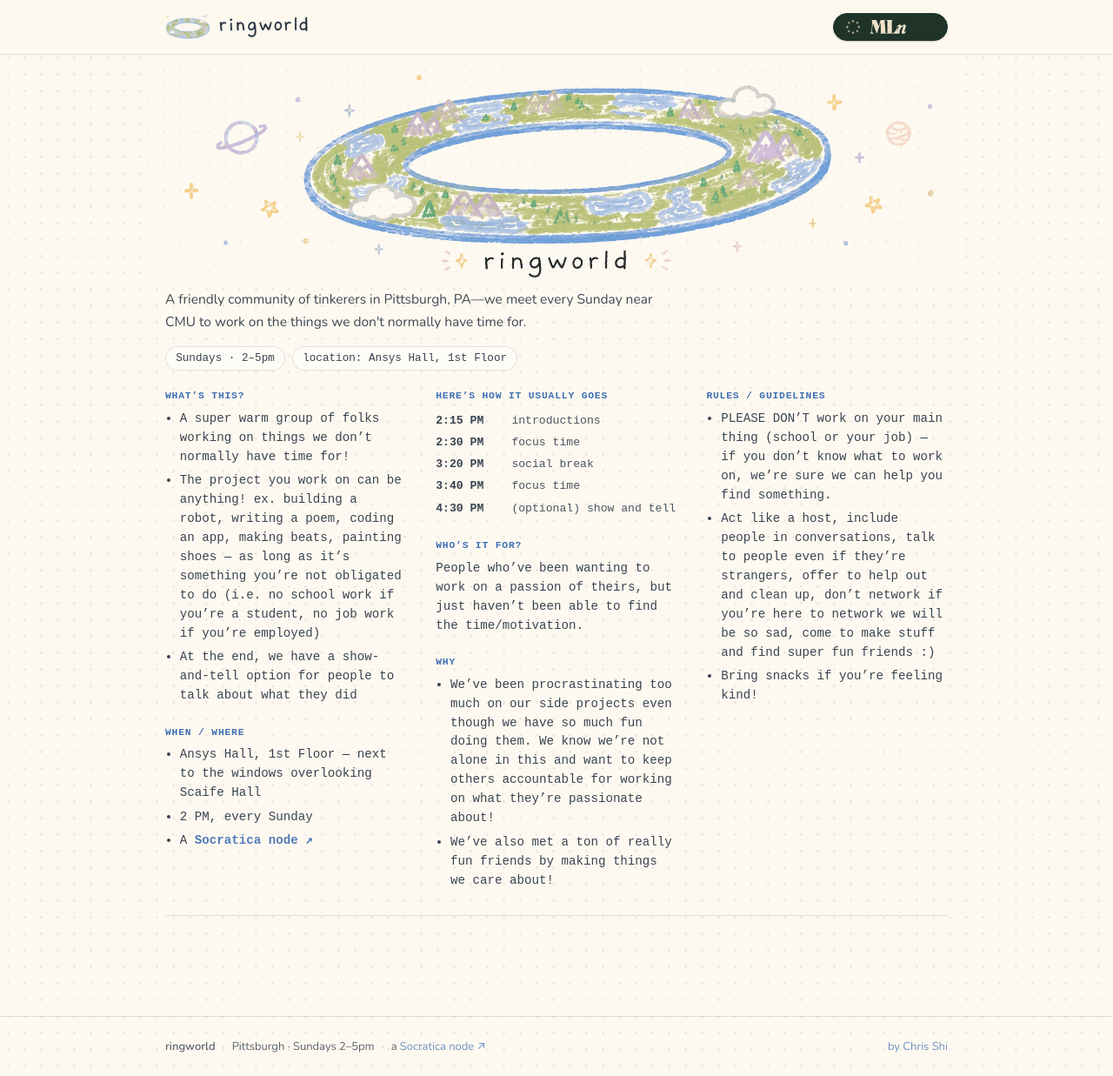
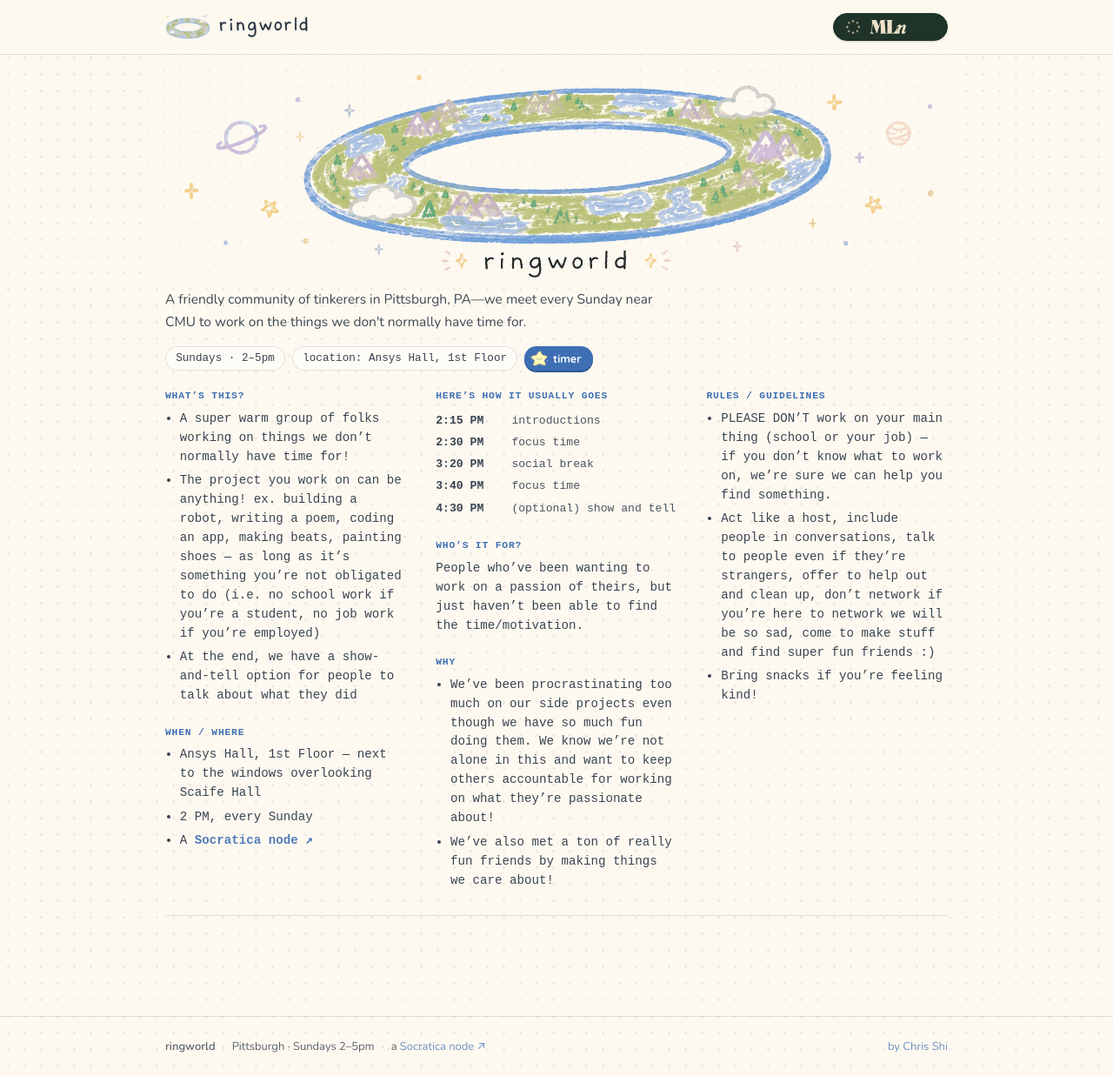
Before and after one commit to ring-world/ring-world.github.io, a Jekyll site: the page built from index.html, in a window 1280 px wide and 1237 px high. Shown: the whole window at 87% size. Built offline with Jekyll 4.4.1, drawn with Linux system fonts in a browser that asks for light colours.

Commit message:
Landing: timer button next to the info chips

```diff
--- a/_includes/ringworld_styles.liquid
+++ b/_includes/ringworld_styles.liquid
@@ -330,6 +330,32 @@ html:has(body.rw-site) {
   background: var(--rw-card);
   opacity: 0.9;
 }
+/* the one link off the landing: the session timer at /timer/ */
+.rw-metarow a.rw-timer-btn {
+  display: inline-flex;
+  align-items: center;
+  gap: 0.35rem;
+  min-height: 28px;
+  padding: 0.2rem 0.85rem 0.2rem 0.45rem;
+  border-radius: 999px;
+  background: var(--rw-ring);
+  color: #fff;
+  font-family: var(--rw-display);
+  font-weight: 700;
+  text-decoration: none;
+  box-shadow: 0 2px 0 #2c5793;
+  transition: transform 0.15s cubic-bezier(0.3, 1.6, 0.5, 1), box-shadow 0.15s;
+}
+.rw-metarow a.rw-timer-btn span { color: inherit; }
+.rw-timer-btn img {
+  width: 20px;
+  height: 20px;
+  object-fit: contain;
+  transition: transform 0.3s cubic-bezier(0.3, 1.6, 0.5, 1);
+}
+.rw-metarow a.rw-timer-btn:hover { transform: translateY(-2px); box-shadow: 0 4px 0 #2c5793; text-decoration: none; color: #fff; }
+.rw-timer-btn:hover img { transform: rotate(-15deg) scale(1.2); }
+.rw-metarow a.rw-timer-btn:active { transform: translateY(1px); box-shadow: 0 1px 0 #2c5793; }
 .rw-metarow a {
   color: var(--rw-ring);
   text-decoration: none;
--- a/index.html
+++ b/index.html
@@ -36,6 +36,10 @@ description: A friendly community of tinkerers in Pittsburgh, PA — we meet eve
       <span class="rw-metachips">
         <span class="rw-chip">Sundays · {{ site.data.ringworld.time }}</span>
         <span class="rw-chip">location: {{ site.data.ringworld.location }}</span>
+        <a class="rw-timer-btn" href="{{ '/timer/' | relative_url }}">
+          <img src="{{ '/assets/img/sprites/star-big.png' | relative_url }}" alt="" aria-hidden="true" />
+          <span>timer</span>
+        </a>
       </span>
 
       <section class="rw-about" aria-label="About ringworld">
```
